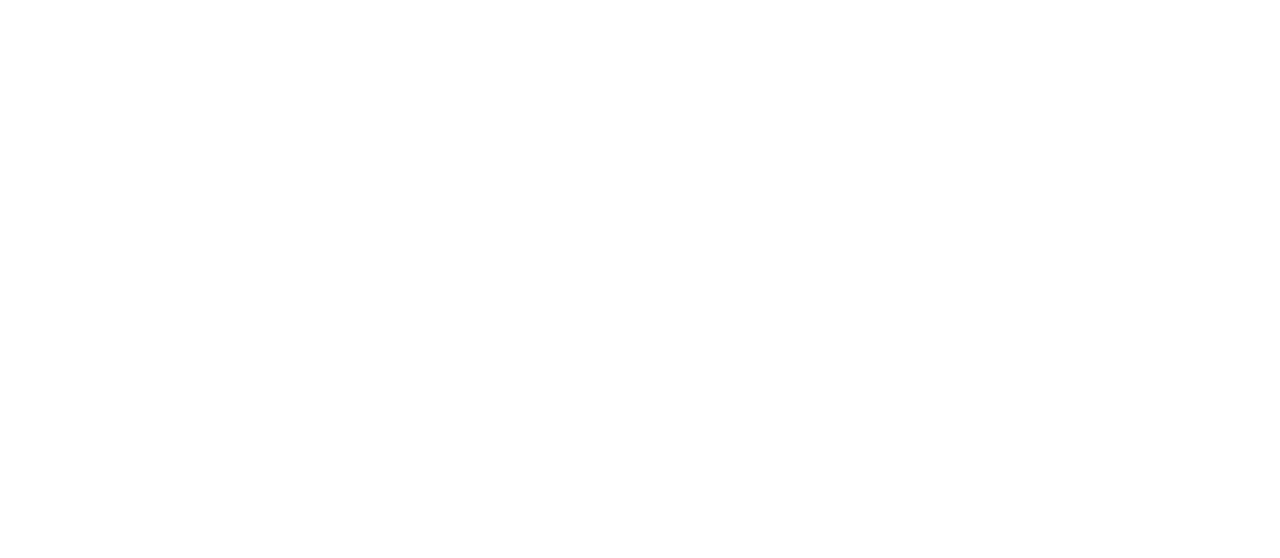
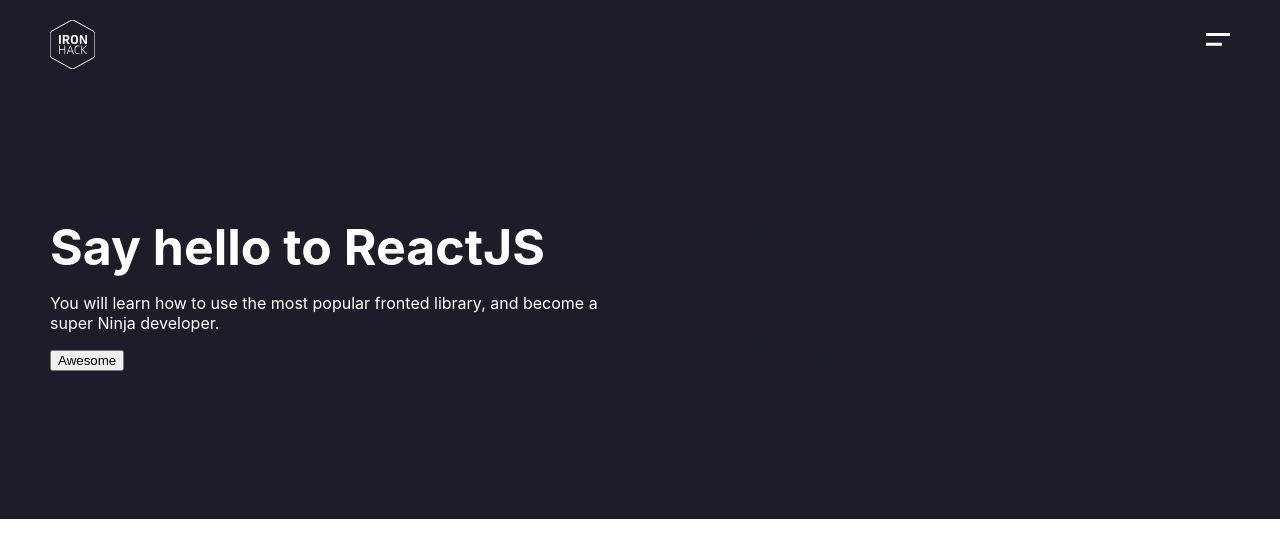
Before and after one commit to tinycarol/lab-hello-ironhack, a React (Create React App) app: page / in a window 1280 px wide. Shown: the top 558 px of the page. Built offline with nearby package versions, Linux system fonts and the light colour scheme.

Commit message:
Created navbar and hero sections.

```diff
--- /dev/null
+++ b/src/App.css
@@ -0,0 +1,35 @@
+nav {
+    background-color: rgb(29, 29, 41);
+    width: 100%;
+    display: flex;
+    justify-content: space-between;
+}
+
+.logo {
+    margin-left: 50px;
+    margin-top: 20px;
+}
+
+.hamburger {
+    margin-right: 50px;
+    margin-top: 10px;
+}
+
+.hero {
+    height: 350px;
+    padding: 50px;
+    background-color: rgb(29, 29, 41);
+    color: white;
+    display: flex;
+    flex-direction: row;
+    align-items: center;
+}
+
+.hero > div {
+    width: 80%;
+}
+
+h1 {
+    margin: 0px;
+    font-size: 50px;
+}
--- /dev/null
+++ b/src/App.js
@@ -0,0 +1,28 @@
+import './App.css'
+
+function App() {
+    return(
+        <div>
+            <nav>
+                <img src="../images/ironhack-logo.svg" alt="Ironhack logo" className='logo'/>
+                <img src="../images/menu-top.svg" alt="Menu top" className='hamburger'/>
+            </nav>
+
+            <div className="hero">
+                <div>
+                    <h1>Say hello to ReactJS</h1>
+                    <p>You will learn how to use the most popular fronted library, and become a super Ninja developer.</p>
+                    <button>Awesome</button>
+                </div>
+
+                <div>
+                    <img src="../images/react-logo.svg" alt="React logo" />
+                </div>
+
+            </div>
+        </div>
+    )
+}
+
+
+export default App
--- a/src/index.js
+++ b/src/index.js
@@ -1,10 +1,11 @@
 import React from 'react';
 import ReactDOM from 'react-dom';
 import './index.css';
+import App from './App';
 
 ReactDOM.render(
   <React.StrictMode>
-    {/*  Your code goes here */}
+    <App />
   </React.StrictMode>,
   document.getElementById('root')
 );
```
Also changed, not shown: src/Navbar.js (added), 1 other file (tests, documents, lock files or other folders).
